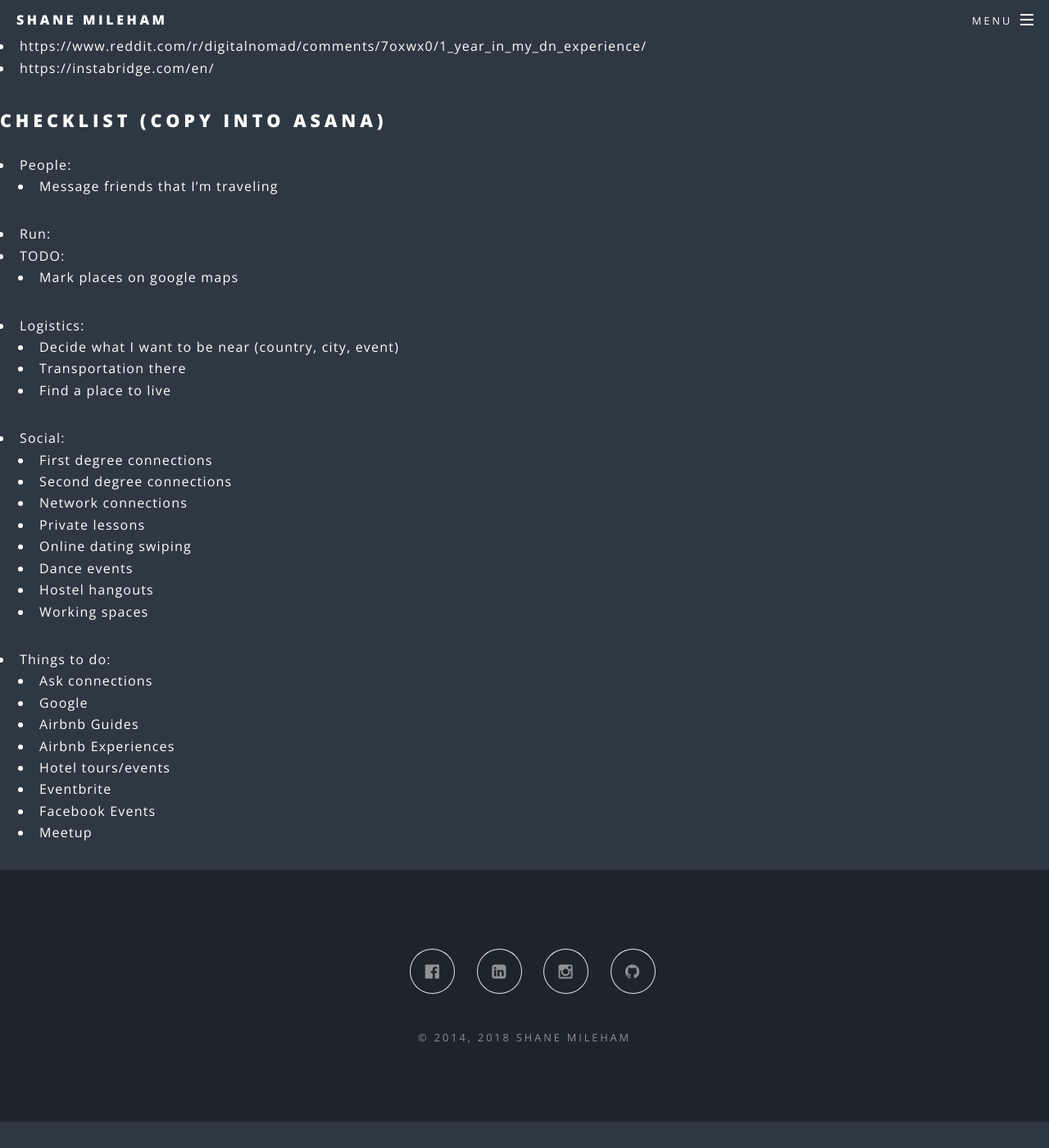
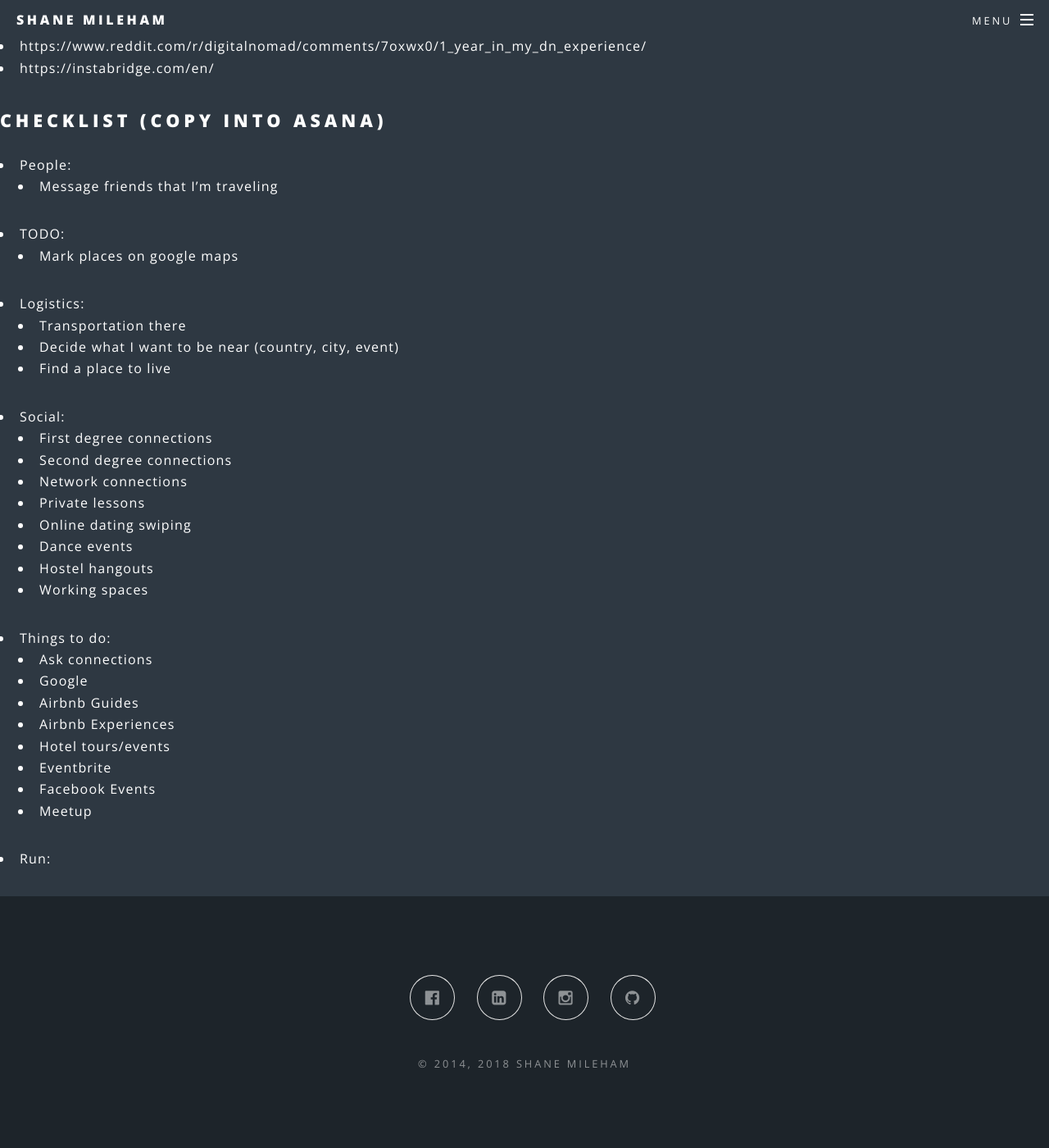
Before and after one commit to shanemileham/shanemileham.github.io, a Jekyll site: the page built from _kb/travel/planning.md, in a window 1280 px wide and 1400 px high, scrolled down 4019 px. Shown: the whole window at 82% size. Built offline with Jekyll 4.4.1, drawn with Linux system fonts in a browser that asks for light colours; comment, search, counter and statistics services are not loaded; before the commit the page ends 5387 px from its top, so only the background shows below that; some of the changed text lies outside the part shown.

```diff
--- a/_kb/travel/planning.md
+++ b/_kb/travel/planning.md
@@ -33,16 +33,16 @@ title: Travel Planning
 - Find a place to live
   - Friends who live there
   - Co-living spaces
+  - [Airbnb](https://www.airbnb.com/)
   - Hostels/Hostels ([differences](http://www.thisisinsider.com/expedia-tripadvisor-priceline-travel-booking-site-comparison/#travelocity-6))
+    - [AllTheRooms](https://www.alltherooms.com/)
     - [Expedia](https://www.expedia.com/)
     - [Booking](https://www.booking.com/)
     - [TripAdvisor](https://www.tripadvisor.com/)
     - [Hotwire](https://www.hotwire.com/)
     - [Priceline](https://www.priceline.com/)
     - [Travelocity](https://www.travelocity.com/)
-    - [AllTheRooms](https://www.alltherooms.com/)
   - [Couchsurfing](https://www.couchsurfing.com/)
-  - [Airbnb](https://www.airbnb.com/)
   - Dog sitting via [Rover](https://www.rover.com/app/)
 
 ### Finalize
@@ -129,12 +129,11 @@ _Note: The [Chase Sapphire Reserve](https://creditcards.chase.com/rewards-credit
 ## CHECKLIST (Copy into Asana)
 - People:
   - Message friends that I'm traveling
-- Run:
 - TODO:
   - Mark places on google maps
 - Logistics:
+  - Transportation there
   - Decide what I want to be near (country, city, event)
-  - Transportation there
   - Find a place to live
 - Social:
   - First degree connections
@@ -154,3 +153,4 @@ _Note: The [Chase Sapphire Reserve](https://creditcards.chase.com/rewards-credit
   - Eventbrite
   - Facebook Events
   - Meetup
+- Run:
```
